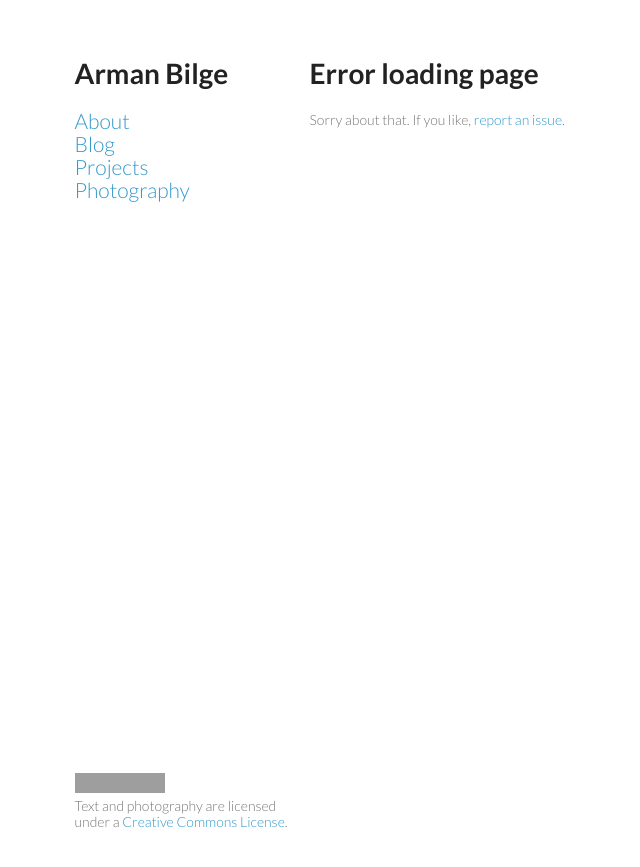
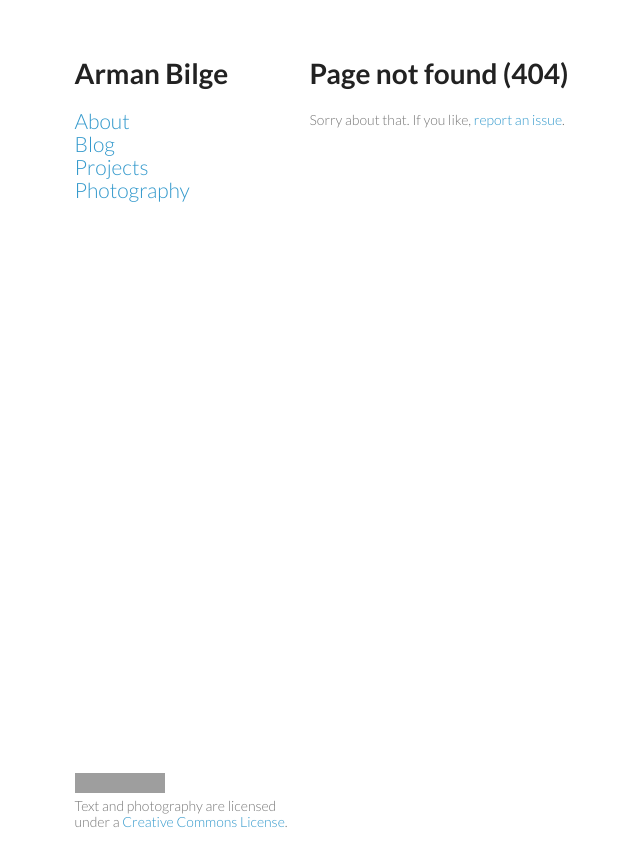
Before and after one commit to armanbilge/armanbilge.github.io, a Jekyll site: the page built from error.md, in a window 1280 px wide. Shown: the top 867 px of the page, without its empty margins (198-838 px from the left). Built offline with Jekyll 4.4.1, drawn with Linux system fonts in a browser that asks for light colours; Markdown is read by kramdown in place of the engine named in the settings; grey boxes are pictures that could not be loaded.

Commit message:
Updated error page

```diff
--- a/error.md
+++ b/error.md
@@ -4,5 +4,5 @@ layout: default
 
 ---
 
-# Error loading page
+# Page not found (404)
 Sorry about that. If you like, [report an issue](https://github.com/armanbilge/armanbilge.github.io/issues).
```
